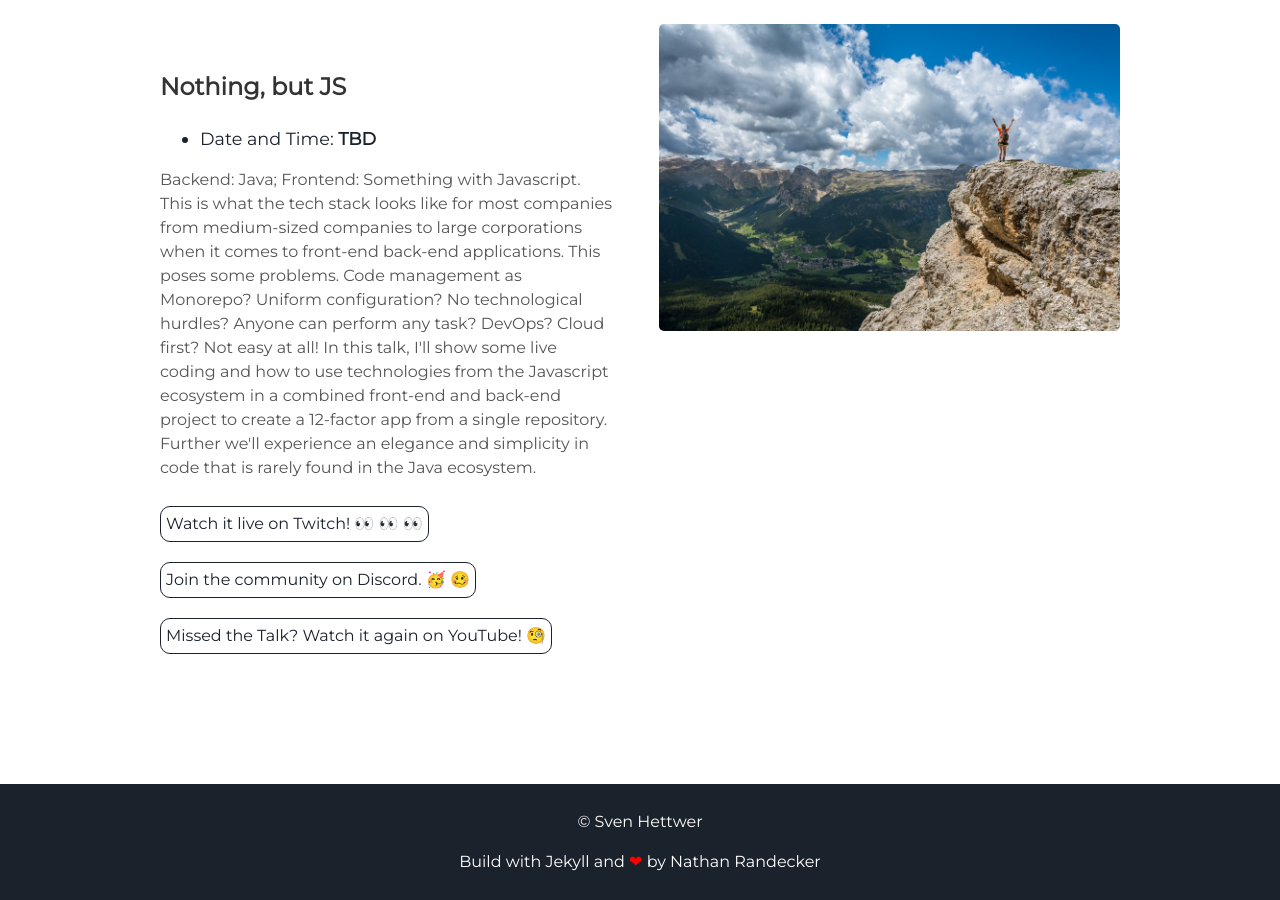
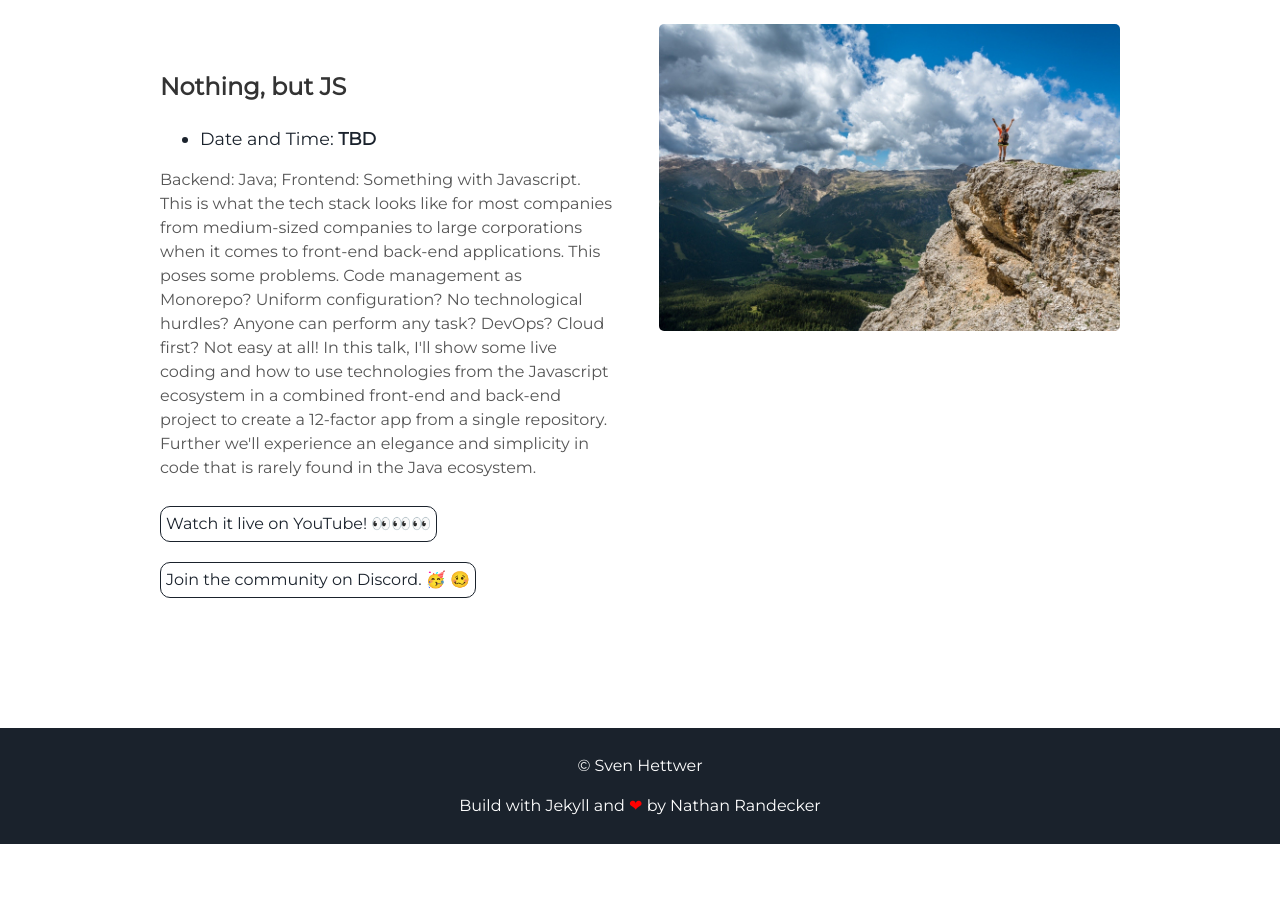
Before and after one commit to svettwer/svettwer.github.io, a Jekyll site: the page built from index.markdown, in a window 1280 px wide and 900 px high, scrolled down 1787 px. Built offline with Jekyll 4.4.1, drawn with Linux system fonts in a browser that asks for light colours; after the commit the page ends 2631 px from its top, so only the background shows below that.

Commit message:
Changed stream info to youtube

```diff
--- a/_config.yml
+++ b/_config.yml
@@ -12,6 +12,7 @@ twitter_url: https://twitter.com/SvenHettwer
 github_url: https://github.com/svettwer
 twitch_url: https://twitch.com/svettwer
 youtube_url:  https://www.youtube.com/channel/UCC4ivZkPVDyFeuq_UgF2WsQ
+discord_url: https://discord.gg/2fHJ5Td
 
 # Google-analytics
 google-analytics:
--- a/_includes/header.html
+++ b/_includes/header.html
@@ -8,8 +8,8 @@
             <a aria-label="Send email" href="mailto:{{site.email}}"><i class="icon fa fa-envelope"></i></a>
             <a aria-label="My Twitter" target="_blank" href="{{site.twitter_url}}"><i class="icon fa fa-twitter" aria-hidden="true"></i></a>
             <a aria-label="My Github" target="_blank" href="{{site.github_url}}"><i class="icon fa fa-github-alt" aria-hidden="true"></i></a>
+            <a aria-label="My YouTube" target="_blank" href="{{site.youtube_url}}"><i class="icon fa fa-youtube" aria-hidden="true"></i></a>
             <a aria-label="My Twitch" target="_blank" href="{{site.twitch_url}}"><i class="icon fa fa-twitch" aria-hidden="true"></i></a>
-        <a aria-label="My YouTube" target="_blank" href="{{site.youtube_url}}"><i class="icon fa fa-youtube" aria-hidden="true"></i></a>
         </div>
         <div class="header-links">
             <a class="link" href="#about" data-scroll>About Me</a>
--- a/_includes/next-talks.html
+++ b/_includes/next-talks.html
@@ -8,11 +8,10 @@
   <div class="contents">
     <h3> Nothing, but JS </h3>
     <ul>
-      <li>Date and Time: <b>TBD</b></li>
+      <li>Date and Time: <strong>TBD</strong></li>
     </ul>
     <p>Backend: Java; Frontend: Something with Javascript. This is what the tech stack looks like for most companies from medium-sized companies to large corporations when it comes to front-end back-end applications. This poses some problems. Code management as Monorepo? Uniform configuration? No technological hurdles? Anyone can perform any task? DevOps? Cloud first? Not easy at all! In this talk, I'll show some live coding and how to use technologies from the Javascript ecosystem in a combined front-end and back-end project to create a 12-factor app from a single repository. Further we'll experience an elegance and simplicity in code that is rarely found in the Java ecosystem.</p>
-    <a class="project-link" href="{{site.twitch_url}}">Watch it live on Twitch! 👀 👀 👀</a>
-    <a class="project-link" href="https://discord.gg/2fHJ5Td">Join the community on Discord. 🥳 🥴</a>
-    <a class="project-link" href="{{site.youtube_url}}">Missed the Talk? Watch it again on YouTube! 🧐</a>
+    <a class="project-link" href="{{site.youtube_url}}">Watch it live on YouTube! 👀👀👀</a>
+    <a class="project-link" href="{{site.discord_url}}">Join the community on Discord. 🥳 🥴</a>
   </div>
 </div>
```
Lines whose indentation alone changed are shown as unchanged.
